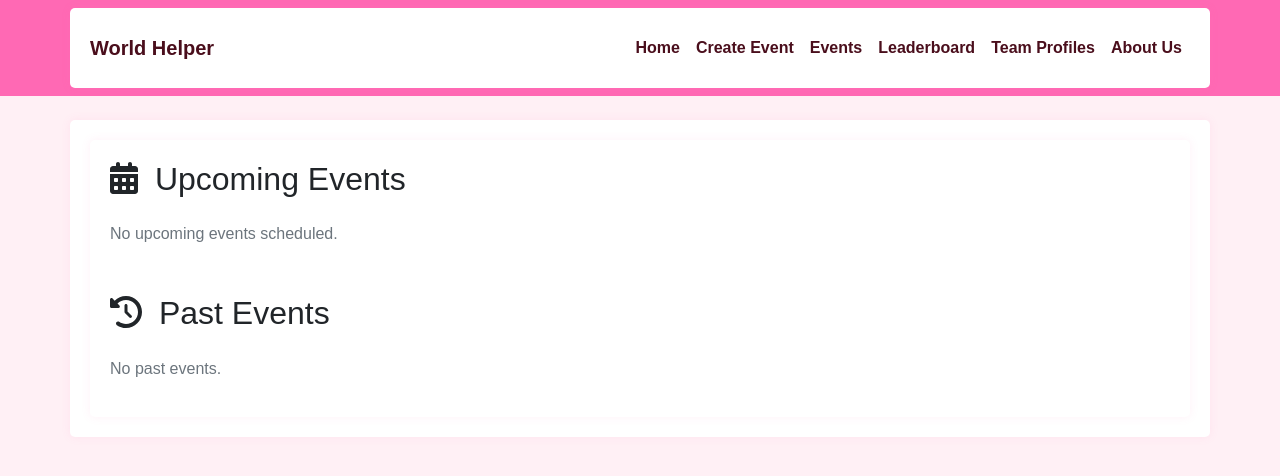
After one commit to ddl-subir-m/unsdg_2025, a Flask app: page /events in a window 1280 px wide. The commit adds this page. Shown: the top 476 px of the page. Run offline with Flask 3, Linux system fonts and the light colour scheme.

Commit message:
add team profiles and events pages

```diff
--- a/app/main/routes.py
+++ b/app/main/routes.py
@@ -167,7 +167,14 @@ def leaderboard():
 @bp.route('/team/<int:team_id>')
 def team(team_id):
     team = Team.query.get_or_404(team_id)
-    return render_template('team.html', team=team)
+    events_count = Event.query.filter_by(team_id=team_id).count()
+    members_count = TeamMember.query.filter_by(team_id=team_id).count()
+    events = Event.query.filter_by(team_id=team_id).all()
+    return render_template('team.html',
+                         team=team,
+                         events=events,
+                         events_count=events_count,
+                         members_count=members_count)
 
 @bp.route('/about')
 def about():
@@ -222,4 +229,37 @@ def create_team():
         db.session.rollback()
         return jsonify({'message': f'An error occurred: {str(e)}'}), 500
 
+@bp.route('/team_profiles')
+def team_profiles():
+    # Get all teams with their members and event counts
+    teams = db.session.query(Team, func.count(Event.id).label('event_count')) \
+        .outerjoin(Event) \
+        .group_by(Team.id) \
+        .order_by(Team.name) \
+        .all()
+    return render_template('team_profiles.html', teams=teams)
+
+@bp.route('/events')
+def events():
+    # Get current datetime in UTC
+    current_date = datetime.utcnow()
+
+    # Query upcoming events (events with end_date >= current date)
+    upcoming_events = Event.query\
+        .join(Team)\
+        .filter(Event.end_date >= current_date)\
+        .order_by(Event.start_date.asc())\
+        .all()
+
+    # Query past events (events with end_date < current date)
+    past_events = Event.query\
+        .join(Team)\
+        .filter(Event.end_date < current_date)\
+        .order_by(Event.start_date.desc())\
+        .all()
+
+    return render_template('events.html',
+                         upcoming_events=upcoming_events,
+                         past_events=past_events)
+
 # Add any other routes that were in app/routes.py
--- a/app/templates/base.html
+++ b/app/templates/base.html
@@ -26,7 +26,13 @@
                         <a class="nav-link" href="{{ url_for('main.create_event') }}">Create Event</a>
                     </li>
                     <li class="nav-item">
+                        <a class="nav-link" href="{{ url_for('main.events') }}">Events</a>
+                    </li>
+                    <li class="nav-item">
                         <a class="nav-link" href="{{ url_for('main.leaderboard') }}">Leaderboard</a>
+                    </li>
+                    <li class="nav-item">
+                        <a class="nav-link" href="{{ url_for('main.team_profiles') }}">Team Profiles</a>
                     </li>
                     <li class="nav-item">
                         <a class="nav-link" href="{{ url_for('main.about') }}">About Us</a>
--- /dev/null
+++ b/app/templates/events.html
@@ -0,0 +1,113 @@
+{% extends "base.html" %}
+
+{% block title %}Events{% endblock %}
+
+{% block content %}
+<div class="container">
+    <!-- Upcoming Events Section -->
+    <section class="mb-5">
+        <h2 class="mb-4">
+            <i class="fas fa-calendar-alt me-2"></i>
+            Upcoming Events
+        </h2>
+        {% if upcoming_events %}
+        <div class="row row-cols-1 row-cols-md-2 row-cols-lg-3 g-4">
+            {% for event in upcoming_events %}
+            <div class="col">
+                <div class="card h-100">
+                    <div class="card-body">
+                        <h5 class="card-title">{{ event.title }}</h5>
+                        <h6 class="card-subtitle mb-2 text-muted">
+                            <i class="fas fa-users me-1"></i>
+                            {{ event.team.name }}
+                        </h6>
+                        <p class="card-text">
+                            <i class="far fa-calendar me-1"></i>
+                            {% if event.start_date.date() == event.end_date.date() %}
+                                {{ event.start_date.strftime('%B %d, %Y') }}<br>
+                                {{ event.start_date.strftime('%I:%M %p') }} - {{ event.end_date.strftime('%I:%M %p') }}
+                            {% else %}
+                                {{ event.start_date.strftime('%B %d, %Y %I:%M %p') }} -<br>
+                                {{ event.end_date.strftime('%B %d, %Y %I:%M %p') }}
+                            {% endif %}
+                            <br>
+                            <small class="text-muted">{{ event.timezone }}</small>
+                        </p>
+                        {% if event.location %}
+                        <p class="card-text">
+                            <i class="fas fa-map-marker-alt me-1"></i>
+                            {{ event.location }}
+                        </p>
+                        {% endif %}
+                        {% if event.description %}
+                        <p class="card-text">{{ event.description }}</p>
+                        {% endif %}
+                        <div class="mt-2">
+                            {% for goal in event.sdg_goals.split(',') %}
+                            <span class="badge bg-primary me-1">SDG {{ goal.strip() }}</span>
+                            {% endfor %}
+                        </div>
+                    </div>
+                </div>
+            </div>
+            {% endfor %}
+        </div>
+        {% else %}
+        <p class="text-muted">No upcoming events scheduled.</p>
+        {% endif %}
+    </section>
+
+    <!-- Past Events Section -->
+    <section>
+        <h2 class="mb-4">
+            <i class="fas fa-history me-2"></i>
+            Past Events
+        </h2>
+        {% if past_events %}
+        <div class="row row-cols-1 row-cols-md-2 row-cols-lg-3 g-4">
+            {% for event in past_events %}
+            <div class="col">
+                <div class="card h-100">
+                    <div class="card-body">
+                        <h5 class="card-title">{{ event.title }}</h5>
+                        <h6 class="card-subtitle mb-2 text-muted">
+                            <i class="fas fa-users me-1"></i>
+                            {{ event.team.name }}
+                        </h6>
+                        <p class="card-text">
+                            <i class="far fa-calendar me-1"></i>
+                            {% if event.start_date.date() == event.end_date.date() %}
+                                {{ event.start_date.strftime('%B %d, %Y') }}<br>
+                                {{ event.start_date.strftime('%I:%M %p') }} - {{ event.end_date.strftime('%I:%M %p') }}
+                            {% else %}
+                                {{ event.start_date.strftime('%B %d, %Y %I:%M %p') }} -<br>
+                                {{ event.end_date.strftime('%B %d, %Y %I:%M %p') }}
+                            {% endif %}
+                            <br>
+                            <small class="text-muted">{{ event.timezone }}</small>
+                        </p>
+                        {% if event.location %}
+                        <p class="card-text">
+                            <i class="fas fa-map-marker-alt me-1"></i>
+                            {{ event.location }}
+                        </p>
+                        {% endif %}
+                        {% if event.description %}
+                        <p class="card-text">{{ event.description }}</p>
+                        {% endif %}
+                        <div class="mt-2">
+                            {% for goal in event.sdg_goals.split(',') %}
+                            <span class="badge bg-secondary me-1">SDG {{ goal.strip() }}</span>
+                            {% endfor %}
+                        </div>
+                    </div>
+                </div>
+            </div>
+            {% endfor %}
+        </div>
+        {% else %}
+        <p class="text-muted">No past events.</p>
+        {% endif %}
+    </section>
+</div>
+{% endblock %}
--- a/run.py
+++ b/run.py
@@ -25,4 +25,4 @@ if __name__ == '__main__':
 
         db.session.commit()
 
-    app.run(debug=True)
+    app.run(debug=True, host='0.0.0.0', port=5001)
```
Also changed, not shown: app/templates/team.html (added, +58 -0 lines), app/templates/team_profiles.html (added, +42 -0 lines), instance/unsdg_events.db.
